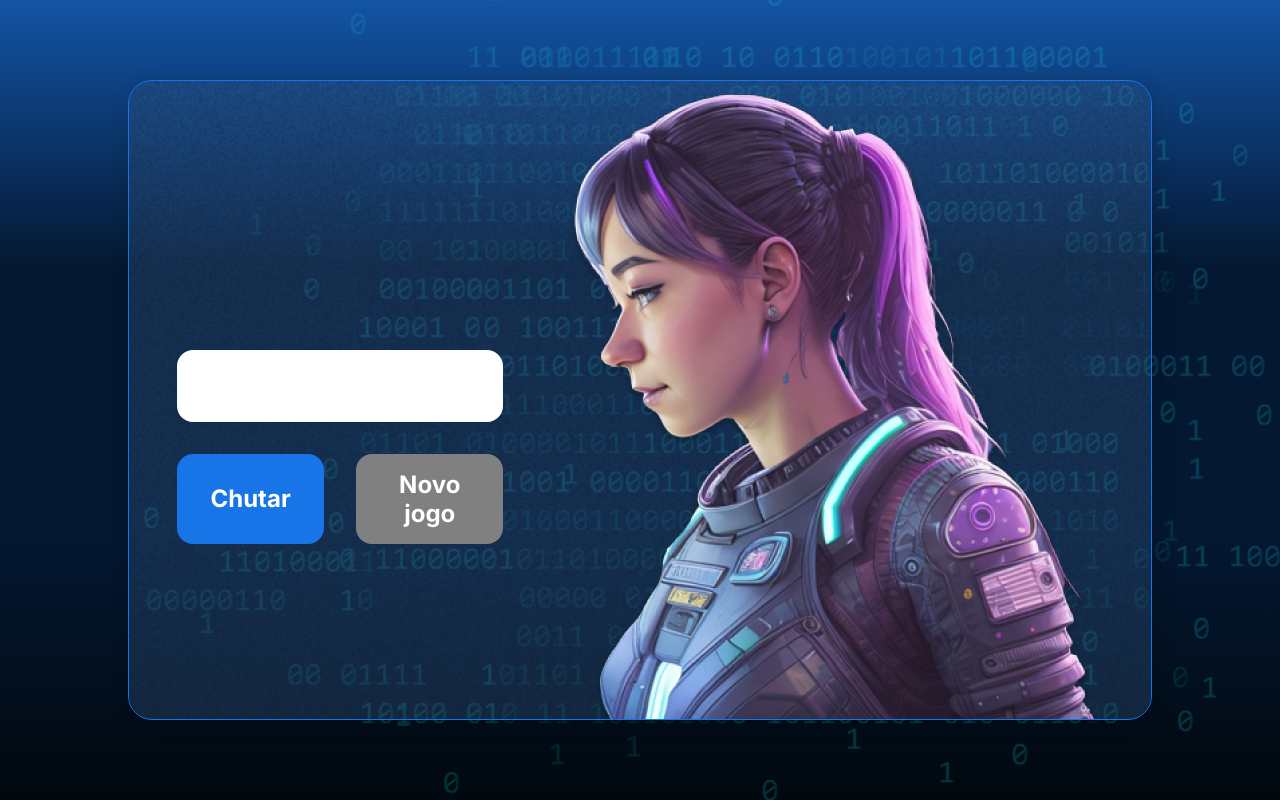
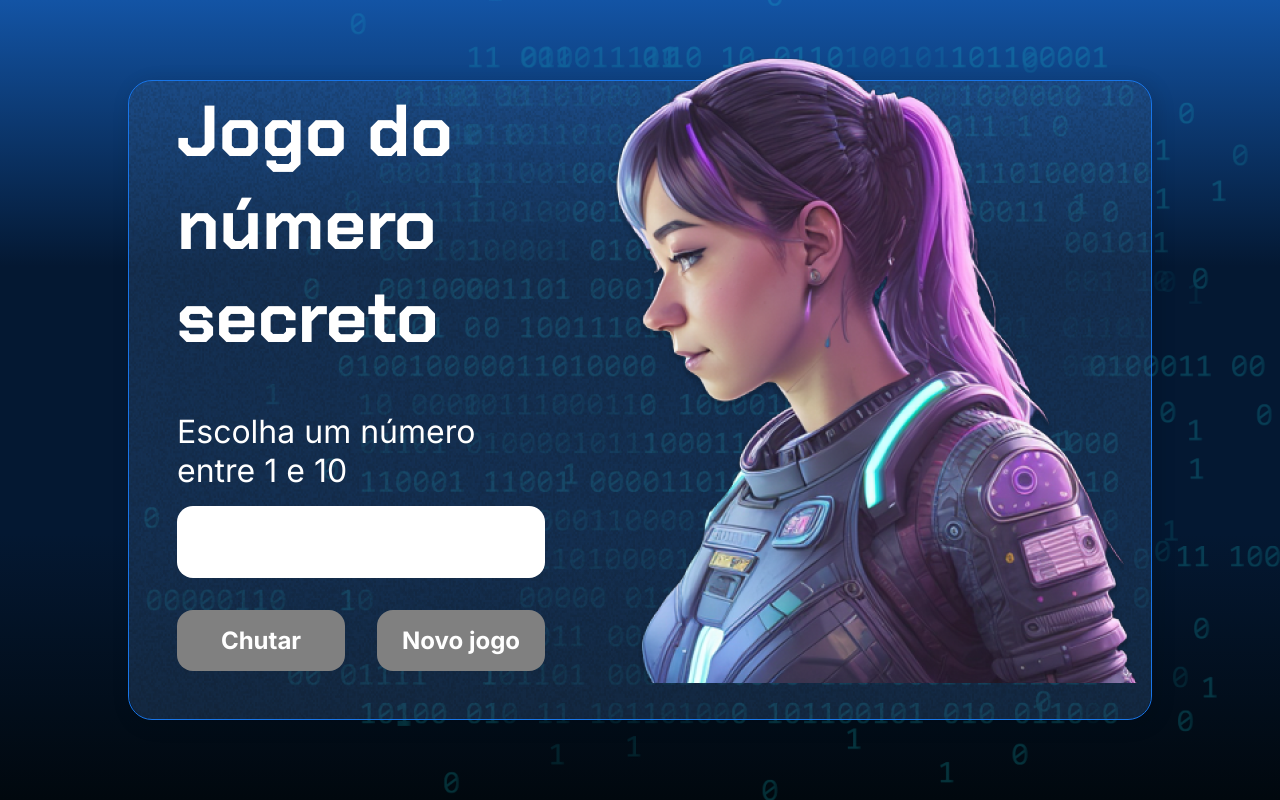
Before and after one commit to hilquiasbraz/logicaalura, a plain HTML site: page Lógica 2 - Explore funções e listas/index.html in a window 1280 px wide. Drawn offline with Linux system fonts and the light colour scheme.

Commit message:
Adicionando funções

```diff
--- a/Lógica 2 - Explore funções e listas/app.js
+++ b/Lógica 2 - Explore funções e listas/app.js
@@ -0,0 +1,13 @@
+let titulo = document.querySelector('h1');
+titulo.innerHTML = 'Jogo do número secreto';
+
+let paragrafo = document.querySelector('p');
+paragrafo.innerHTML = 'Escolha um número entre 1 e 10';
+
+function verificarChute() {
+    console.log('O botão foi clicado!')
+}
+
+function novoJogo() {
+    console.log('O botão foi clicado!')
+}
--- a/Lógica 2 - Explore funções e listas/index.html
+++ b/Lógica 2 - Explore funções e listas/index.html
@@ -24,8 +24,8 @@
                 </div>
                 <input type="number" min="1" max="10" class="container__input">
                 <div class="chute container__botoes">
-                    <button onclick="verificarChute()" class="container__botao">Chutar</button>
-                    <button onclick="" id="reiniciar" class="container__botao" disabled>Novo jogo</button>
+                    <button onclick="verificarChute()" class="container__botao" disabled>Chutar</button>
+                    <button onclick="novoJogo()" id="reiniciar" class="container__botao" disabled>Novo jogo</button>
                 </div>
             </div>
             <img src="./img/ia.png" alt="Uma pessoa olhando para a esquerda" class="container__imagem-pessoa" />
```
